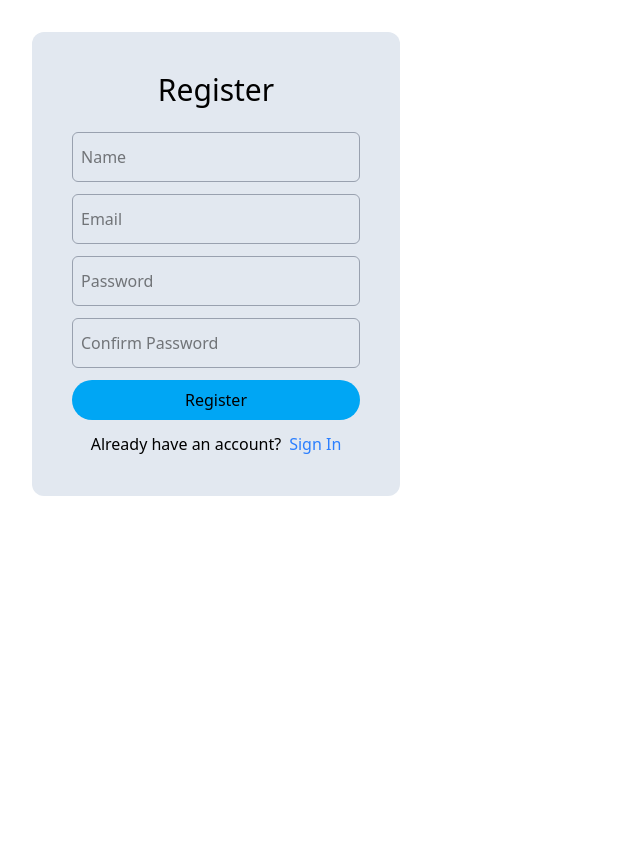
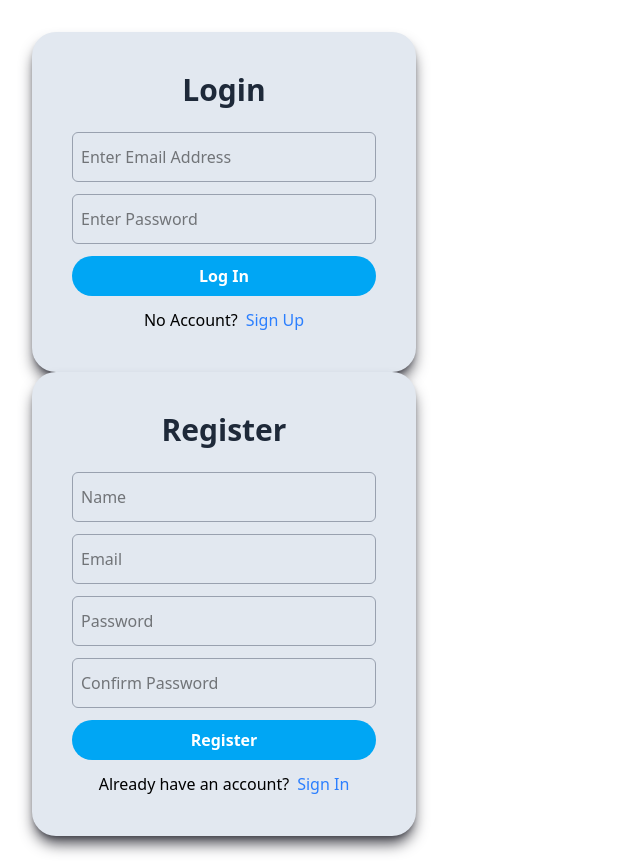
Before and after one commit to 82-Gaurab/The-Climb, a React (Vite) app in the folder Frontend/: page / in a window 1280 px wide. Shown: the whole page, without its empty margins (0-640 px from the left). Before the commit the page ends 800 px from the top, so only its background shows below. Built offline with nearby package versions, Linux system fonts and the light colour scheme.

Commit message:
Refactor login and Register style and error handling

```diff
--- a/Frontend/src/App.jsx
+++ b/Frontend/src/App.jsx
@@ -5,27 +5,7 @@ import RegisterComponent from "./Components/RegisterComponent";
 function App() {
   return (
     <>
-      {/* <div>
-        <a href="https://vite.dev" target="_blank">
-          <img src={viteLogo} className="logo" alt="Vite logo" />
-        </a>
-        <a href="https://react.dev" target="_blank">
-          <img src={reactLogo} className="logo react" alt="React logo" />
-        </a>
-      </div>
-      <h1>Vite + React</h1>
-      <div className="card">
-        <button onClick={() => setCount((count) => count + 1)}>
-          count is {count}
-        </button>
-        <p>
-          Edit <code>src/App.jsx</code> and save to test HMR
-        </p>
-      </div>
-      <p className="read-the-docs">
-        Click on the Vite and React logos to learn more
-      </p> */}
-      {/* <LoginComponent /> */}
+      <LoginComponent />
       <RegisterComponent />
     </>
   );
--- a/Frontend/src/Components/LoginComponent.jsx
+++ b/Frontend/src/Components/LoginComponent.jsx
@@ -5,44 +5,44 @@ export default function LoginComponent() {
   const [password, setPassword] = useState("");
   const [emailError, setEmailError] = useState("");
   const [passwordError, setPasswordError] = useState("");
+  const [error, setError] = useState("");
 
   function handleEmailChange(event) {
     setEmail(() => event.target.value);
     setEmailError("");
+    setError("");
   }
 
   function handlePasswordChange(event) {
     setPassword(() => event.target.value);
     setPasswordError("");
+    setError("");
   }
 
   function handleErrors(event) {
     event.preventDefault();
     let hasError = false;
-
-    if (email === "") {
-      setEmailError("Please fill in the email field");
-      hasError = true;
+    if (email === "" || password === "") {
+      setError("All fields are required");
+      return;
     }
 
-    if (password === "") {
-      setPasswordError("Please fill in the password field");
-      hasError = true;
-    }
-
-    if (email.trim() !== "" && !email.includes("@")) {
+    if (!email.includes("@")) {
       setEmailError("Please enter a valid email address");
       hasError = true;
+      return;
     }
 
     if (!email.includes(".")) {
       setEmailError("Please enter a valid email address");
       hasError = true;
+      return;
     }
 
     if (password.length < 8) {
       setPasswordError("Password must be at least 8 characters long");
       hasError = true;
+      return;
     }
 
     if (!hasError) {
@@ -52,9 +52,12 @@ export default function LoginComponent() {
 
   return (
     <div className="w-fit">
-      <form className="flex flex-col items-center  flex-wrap gap-3 p-10 rounded-xl bg-slate-200">
-        <p className="text-3xl font-sans mb-3">Login</p>
-        <p className="flex flex-col items-center">
+      <form className="flex flex-col items-center  flex-wrap gap-3 p-10 rounded-3xl bg-slate-200  w-sm shadow-lg shadow-zinc-700">
+        <p className="text-3xl font-sans mb-3 antialiased font-bold text-gray-800">
+          Login
+        </p>
+        {error && <p className="text-red-500">{error}</p>}
+        <p className="flex flex-col items-center w-full">
           <input
             type="email"
             value={email}
@@ -62,12 +65,11 @@ export default function LoginComponent() {
             name="email"
             id="email"
             placeholder="Enter Email Address"
-            className="pl-2 pt-3 pb-3 border-1 border-gray-400 rounded-md w-2xs focus:outline-cyan-300 focus:outline-1"
+            className="pl-2 pt-3 pb-3 border-1 border-gray-400 rounded-md w-full focus:outline-violet-500 focus:outline-1 focus:shadow-indigo-200 focus:shadow-md"
           />
           {emailError && <span style={{ color: "red" }}>{emailError}</span>}
         </p>
-        <p className="flex flex-col items-center">
-          {/* <label htmlFor="password">Password: </label> */}
+        <p className="flex flex-col items-center w-full">
           <input
             type="password"
             name="password"
@@ -75,7 +77,7 @@ export default function LoginComponent() {
             value={password}
             onChange={handlePasswordChange}
             placeholder="Enter Password"
-            className="pl-2 pt-3 pb-3 border-1 border-gray-400 rounded-md w-2xs focus:outline-cyan-300 focus:outline-1"
+            className="pl-2 pt-3 pb-3 border-1 border-gray-400 rounded-md w-full focus:outline-violet-500 focus:outline-1 focus:shadow-indigo-200 focus:shadow-md"
           />
           {passwordError && (
             <span style={{ color: "red" }}>{passwordError}</span>
@@ -83,13 +85,16 @@ export default function LoginComponent() {
         </p>
         <button
           onClick={handleErrors}
-          className="bg-sky-500 pl-5 pr-5 pt-2 pb-2 rounded-3xl w-full cursor-pointer hover:bg-sky-700"
+          className="bg-sky-500 pl-5 pr-5 pt-2 pb-2 text-white antialiased rounded-3xl w-full cursor-pointer hover:bg-sky-700 focus:outline-violet-500 focus:outline-1 focus:shadow-indigo-200 focus:shadow-md font-bold color-white"
         >
           Log In
         </button>
         <p className="flex flex-wrap gap-2">
           No Account?{" "}
-          <a href="#" className="text-blue-500">
+          <a
+            href="#"
+            className="text-blue-500 active:text-violet-500 focus:outline-violet-500 focus:outline-1 focus:shadow-indigo-200 focus:shadow-md"
+          >
             Sign Up
           </a>
         </p>
--- a/Frontend/src/Components/RegisterComponent.jsx
+++ b/Frontend/src/Components/RegisterComponent.jsx
@@ -1,47 +1,118 @@
 import { useState } from "react";
 
 export default function RegisterComponent() {
+  const [email, setEmail] = useState("");
+  const [password, setPassword] = useState("");
+  const [name, setName] = useState("");
+  const [confirmPassword, setConfirmPassword] = useState("");
+  const [emailError, setEmailError] = useState("");
+  const [passwordError, setPasswordError] = useState("");
+  const [confirmPasswordError, setConfirmPasswordError] = useState("");
+  const [error, setError] = useState("");
+
+  const handleErrors = (e) => {
+    e.preventDefault();
+    if (!email || !password || !name || !confirmPassword) {
+      setError("All fields are required");
+      return;
+    }
+
+    if (!email.includes("@") || !email.includes(".")) {
+      setEmailError("Please enter a valid email address");
+      return;
+    }
+
+    if (password.length < 8) {
+      setPasswordError("Password must be at least 8 characters long");
+      return;
+    }
+
+    if (password !== confirmPassword) {
+      setConfirmPasswordError("Passwords do not match");
+      return;
+    }
+    setError("");
+    // Proceed with form submission or further validation
+  };
   return (
     <div>
-      <form className="flex flex-col items-center  flex-wrap gap-3 p-10 rounded-xl bg-slate-200 w-fit">
-        <p className="text-3xl font-sans mb-3">Register</p>
-        <p className="flex flex-col items-center">
+      <form className="flex flex-col items-center  flex-wrap gap-3 p-10 rounded-3xl bg-slate-200  w-sm shadow-lg shadow-zinc-700">
+        <p className="text-3xl font-sans mb-3 antialiased font-bold text-gray-800">
+          Register
+        </p>
+
+        {error && <p className="text-red-500">{error}</p>}
+        <p className="flex flex-col items-center w-full">
           <input
             type="text"
             placeholder="Name"
-            className="pl-2 pt-3 pb-3 border-1 border-gray-400 rounded-md w-2xs focus:outline-cyan-300 focus:outline-1"
+            value={name}
+            onChange={(e) => {
+              setName(e.target.value);
+              setError("");
+            }}
+            className="pl-2 pt-3 pb-3 border-1 border-gray-400 rounded-md w-full focus:outline-violet-500 focus:outline-1 focus:shadow-indigo-200 focus:shadow-md"
           />
         </p>
-        <p className="flex flex-col items-center">
+        <p className="flex flex-col items-center w-full">
           <input
             type="email"
             placeholder="Email"
-            className="pl-2 pt-3 pb-3 border-1 border-gray-400 rounded-md w-2xs focus:outline-cyan-300 focus:outline-1"
+            value={email}
+            onChange={(e) => {
+              setEmail(e.target.value);
+              setEmailError("");
+              setError("");
+            }}
+            className="pl-2 pt-3 pb-3 border-1 border-gray-400 rounded-md w-full focus:outline-violet-500 focus:outline-1 focus:shadow-indigo-200 focus:shadow-md"
           />
+          {emailError && <p className="text-red-500">{emailError}</p>}
         </p>
-        <p className="flex flex-col items-center">
+        <p className="flex flex-col items-center w-full">
           <input
             type="password"
             placeholder="Password"
-            className="pl-2 pt-3 pb-3 border-1 border-gray-400 rounded-md w-2xs focus:outline-cyan-300 focus:outline-1"
+            value={password}
+            onChange={(e) => {
+              setPassword(e.target.value);
+              setPasswordError("");
+              setError("");
+            }}
+            className="pl-2 pt-3 pb-3 border-1 border-gray-400 rounded-md w-full focus:outline-violet-500 focus:outline-1 focus:shadow-indigo-200 focus:shadow-md"
           />
+          {passwordError && <p className="text-red-500">{passwordError}</p>}
         </p>
-        <p className="flex flex-col items-center">
+        <p className="flex flex-col items-center w-full">
           <input
             type="password"
             placeholder="Confirm Password"
-            className="pl-2 pt-3 pb-3 border-1 border-gray-400 rounded-md w-2xs focus:outline-cyan-300 focus:outline-1"
+            value={confirmPassword}
+            onChange={(e) => {
+              setConfirmPassword(e.target.value);
+              setConfirmPasswordError("");
+              setError("");
+            }}
+            className="pl-2 pt-3 pb-3 border-1 border-gray-400 rounded-md w-full focus:outline-violet-500 focus:outline-1 focus:shadow-indigo-200 focus:shadow-md"
           />
+          {confirmPasswordError && (
+            <p className="text-red-500">{confirmPasswordError}</p>
+          )}
         </p>
         <p className="w-full">
-          <button className="bg-sky-500 pl-5 pr-5 pt-2 pb-2 rounded-3xl w-full cursor-pointer hover:bg-sky-700">
+          <button
+            className="bg-sky-500 pl-5 pr-5 pt-2 pb-2 text-white antialiased rounded-3xl w-full cursor-pointer hover:bg-sky-700 focus:outline-violet-500 focus:outline-1 focus:shadow-indigo-200 focus:shadow-md font-bold color-white"
+            onClick={handleErrors}
+          >
             Register
           </button>
         </p>
 
         <p className="flex flex-wrap gap-2">
           Already have an account?{" "}
-          <a href="#" className="text-blue-500">
+          <a
+            href="#"
+            className="text-blue-500 active:text-violet-500 focus:outline-violet-500 focus:outline-1 focus:shadow-indigo-200 focus:shadow-md "
+          >
             Sign In
           </a>
         </p>
```
